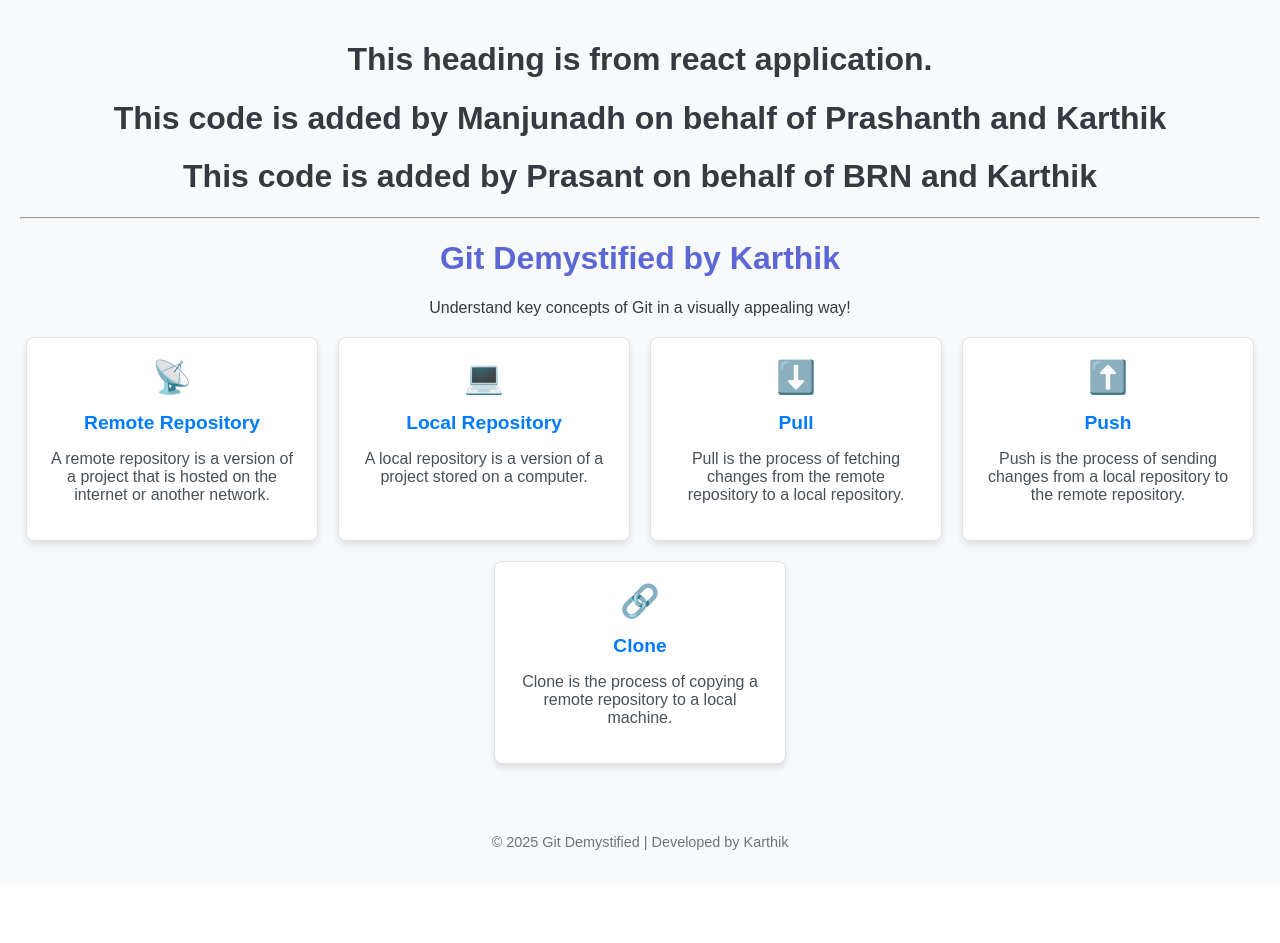
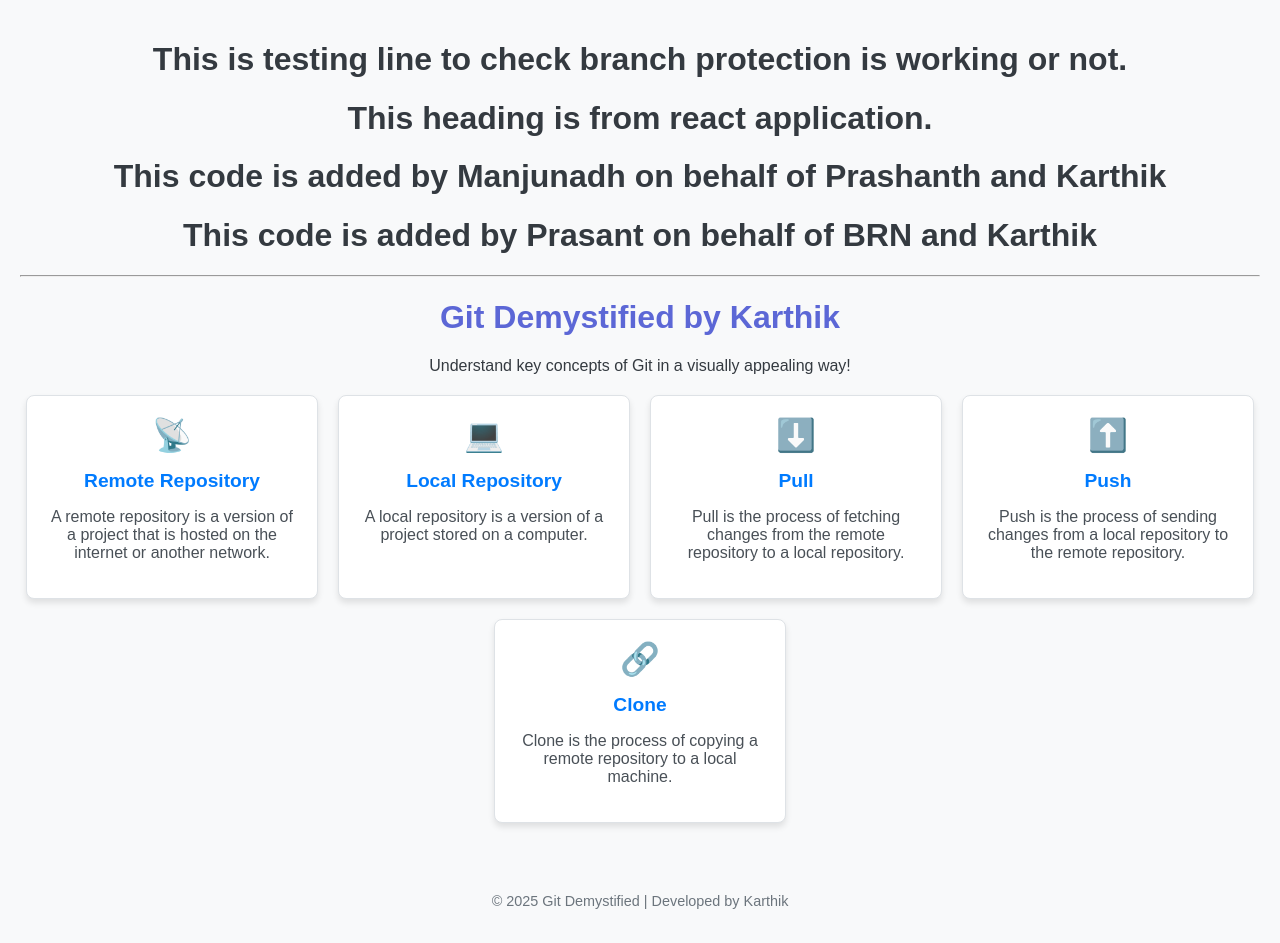
Before and after one commit to brninfotechprojects/rep2410, a React (Create React App) app: page / in a window 1280 px wide. Before the commit the page ends 885 px from the top, so only its background shows below. Built offline with nearby package versions, Linux system fonts and the light colour scheme.

Commit message:
added dummy heading to test branch protection

```diff
--- a/src/App.js
+++ b/src/App.js
@@ -36,6 +36,9 @@ function App() {
 
   return (
     <div className="App">
+      <h1>
+        This is testing line to check branch protection is working or not.
+      </h1>
       <h1>This heading is from react application.</h1>
       <h1>
         This code is added by Manjunadh on behalf of Prashanth and Karthik
```
